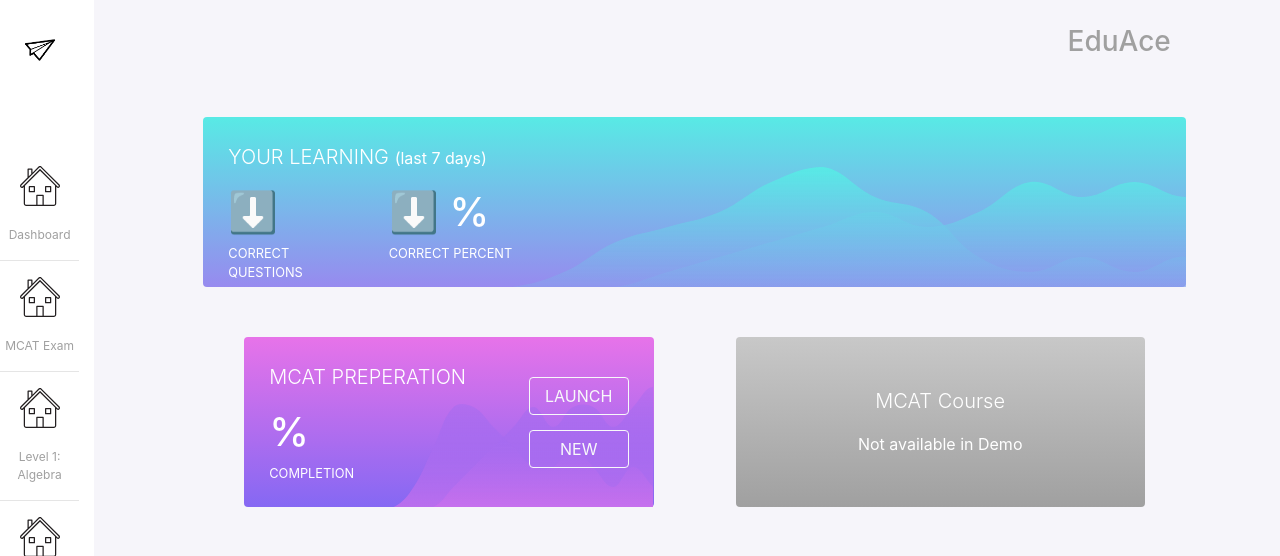
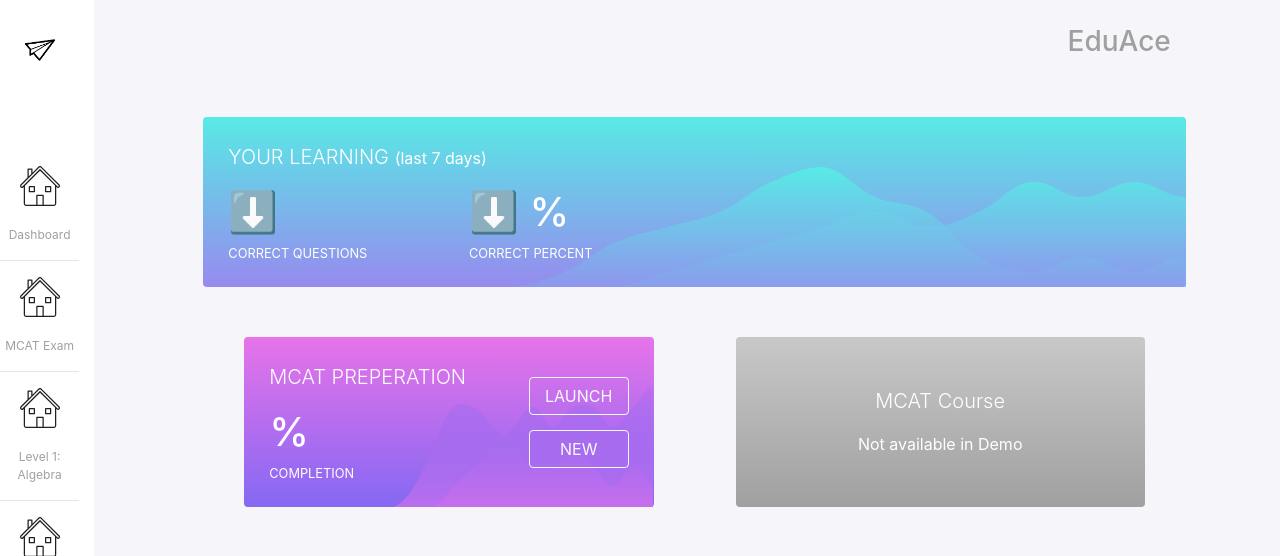
Before and after one commit to odrusso/eduace, a Flask app: page /test in a window 1280 px wide. Shown: the top 556 px of the page. Run offline with Flask 2, Linux system fonts and the light colour scheme; some libraries are stand-ins or nearby versions.

Commit message:
Dashboard formatting

```diff
--- a/app/templates/dashboard.html
+++ b/app/templates/dashboard.html
@@ -73,7 +73,7 @@
 
                 <p class="lead ">YOUR LEARNING <span class="small">(last 7 days)</span></p>
                 <div class="row">
-                    <div class="col-md-2">
+                    <div class="col-md-3">
                         <h1>{% if correct_questions_improvement %} ⬆ {% else %} ⬇ {% endif %}  {{ correct_questions }}</h1>
                         <p class="small">CORRECT QUESTIONS</p>
                     </div>
```
